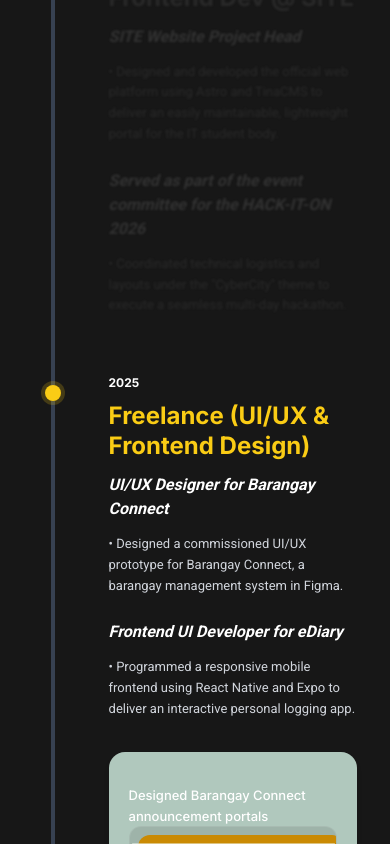
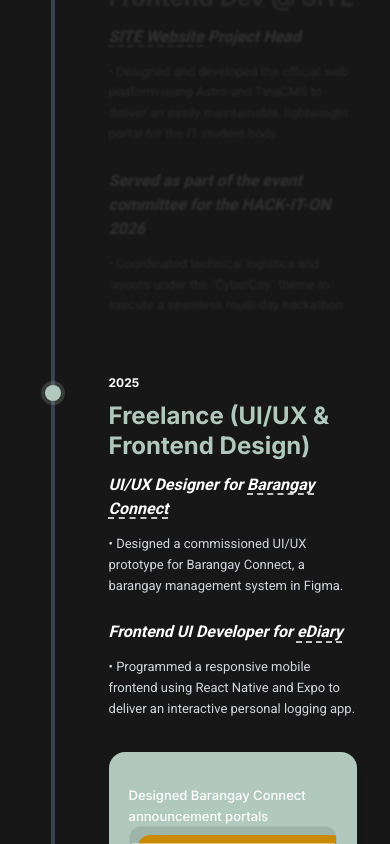
Before and after one commit to davenarchives/daven.dev, a Next.js app: page / in a window 390 px wide. Shown: the part 1535-2379 px from the top of the page. Built offline with nearby package versions, Linux system fonts and the light colour scheme; a web font is replaced by a local one.

Commit message:
feat(experience): re-design links to inline text with unified pastel themes

```diff
--- a/src/components/Experience.tsx
+++ b/src/components/Experience.tsx
@@ -14,11 +14,36 @@ const experiences = [
     title: "Academic",
     roles: [
       {
-        subtitle: "UI/UX & Frontend Lead for Anonywall",
+        subtitle: (
+          <>
+            UI/UX & Frontend Lead for{" "}
+            <a
+              href="https://anonywall-ph.vercel.app"
+              target="_blank"
+              rel="noopener noreferrer"
+              className="underline decoration-dashed underline-offset-4 hover:text-[#91BEE6] dark:hover:text-[#aec5df] transition-colors duration-300"
+            >
+              Anonywall
+            </a>
+          </>
+        ),
         bullet: "Engineered a minimalist, secure interface using modern web frameworks to provide a safe space for student expression."
       },
       {
-        subtitle: "UI/UX & Frontend Lead for SerbiSure (CAPSTONE)",
+        subtitle: (
+          <>
+            UI/UX & Frontend Lead for{" "}
+            <a
+              href="https://www.figma.com/design/sEKkWrxy95dqjIMffPbYnq/SERBISURE-MOBILE?node-id=0-1&t=Ah4jNUSDAcPVA7kT-1"
+              target="_blank"
+              rel="noopener noreferrer"
+              className="underline decoration-dashed underline-offset-4 hover:text-[#91BEE6] dark:hover:text-[#aec5df] transition-colors duration-300"
+            >
+              SerbiSure
+            </a>{" "}
+            (CAPSTONE)
+          </>
+        ),
         bullet: "Prototyped a high-fidelity frontend architecture in Figma to optimize user onboarding for the recruitment platform."
       }
     ],
@@ -46,7 +71,19 @@ const experiences = [
     title: "Programmer’s Varsity (ProgVar) Frontend Dev @ SITE",
     roles: [
       {
-        subtitle: "SITE Website Project Head",
+        subtitle: (
+          <>
+            <a
+              href="https://siteustp.vercel.app"
+              target="_blank"
+              rel="noopener noreferrer"
+              className="underline decoration-dashed underline-offset-4 hover:text-[#C4B5FD] dark:hover:text-[#b5adc6] transition-colors duration-300"
+            >
+              SITE Website
+            </a>{" "}
+            Project Head
+          </>
+        ),
         bullet: "Designed and developed the official web platform using Astro and TinaCMS to deliver an easily maintainable, lightweight portal for the IT student body."
       },
       {
@@ -88,11 +125,35 @@ const experiences = [
     title: "Freelance (UI/UX & Frontend Design)",
     roles: [
       {
-        subtitle: "UI/UX Designer for Barangay Connect",
+        subtitle: (
+          <>
+            UI/UX Designer for{" "}
+            <a
+              href="https://www.figma.com/design/OBjPk2uhfaCAXh0T4X2bE5/Barangay-Connect?node-id=0-1&t=jB9cJKsWJtxRfdp6-1"
+              target="_blank"
+              rel="noopener noreferrer"
+              className="underline decoration-dashed underline-offset-4 hover:text-[#A7F3D0] dark:hover:text-[#b0c8bd] transition-colors duration-300"
+            >
+              Barangay Connect
+            </a>
+          </>
+        ),
         bullet: "Designed a commissioned UI/UX prototype for Barangay Connect, a barangay management system in Figma."
       },
       {
-        subtitle: "Frontend UI Developer for eDiary",
+        subtitle: (
+          <>
+            Frontend UI Developer for{" "}
+            <a
+              href="https://www.figma.com/design/71PZkiXe8DhfrhFMd1XrAC/EDIARY?node-id=309-2&t=pnkbD9WrtLMEfFqc-1"
+              target="_blank"
+              rel="noopener noreferrer"
+              className="underline decoration-dashed underline-offset-4 hover:text-[#A7F3D0] dark:hover:text-[#b0c8bd] transition-colors duration-300"
+            >
+              eDiary
+            </a>
+          </>
+        ),
         bullet: "Programmed a responsive mobile frontend using React Native and Expo to deliver an interactive personal logging app."
       }
     ],
@@ -236,6 +297,11 @@ export function Experience() {
                             if (offset.x < -50) setCurrentImageIndex((prev) => (prev + 1) % numItems);
                             if (offset.x > 50) setCurrentImageIndex((prev) => (prev - 1 + numItems) % numItems);
                           }}
+                          onClick={() => {
+                            if (isActive && (item as any).link) {
+                              window.open((item as any).link, '_blank');
+                            }
+                          }}
                           animate={{
                             zIndex: numItems - diff,
                             scale: 1 - diff * 0.05,
@@ -244,7 +310,7 @@ export function Experience() {
                             opacity: 1 - diff * 0.15,
                           }}
                           transition={{ type: "spring", stiffness: 300, damping: 30 }}
-                          className={`absolute inset-0 rounded-xl overflow-hidden ${isActive ? 'cursor-grab active:cursor-grabbing' : 'pointer-events-none'}`}
+                          className={`absolute inset-0 rounded-xl overflow-hidden ${isActive ? ((item as any).link ? 'cursor-pointer active:cursor-grabbing' : 'cursor-grab active:cursor-grabbing') : 'pointer-events-none'}`}
                         >
                           {item.image ? (
                             <>
@@ -311,6 +377,12 @@ export function Experience() {
           <VerticalTimeline layout="1-column-left" lineColor={isDarkMode ? "#374151" : "#d1d5db"}>
             {experiences.map((exp, index) => {
               const isActive = index === activeSection;
+              const theme = [
+                { hex: "#91BEE6", darkHex: "#aec5df", textClass: "text-[#91BEE6] dark:text-[#aec5df]" },
+                { hex: "#C4B5FD", darkHex: "#b5adc6", textClass: "text-[#C4B5FD] dark:text-[#b5adc6]" },
+                { hex: "#A7F3D0", darkHex: "#b0c8bd", textClass: "text-[#A7F3D0] dark:text-[#b0c8bd]" }
+              ][index];
+              const activeColor = isDarkMode ? theme.darkHex : theme.hex;
 
               return (
                 <div key={index} data-index={index} className="experience-item">
@@ -323,8 +395,8 @@ export function Experience() {
                     }}
                     contentArrowStyle={{ display: 'none' }}
                     iconStyle={{
-                      background: isActive ? '#facc15' : '#d1d5db',
-                      boxShadow: isActive ? '0 0 0 4px rgba(250, 204, 21, 0.2)' : '0 0 0 4px rgba(209, 213, 219, 0.2)',
+                      background: isActive ? activeColor : '#d1d5db',
+                      boxShadow: isActive ? `0 0 0 4px ${activeColor}33` : '0 0 0 4px rgba(209, 213, 219, 0.2)',
                       width: '16px',
                       height: '16px',
                       left: '12px',
@@ -350,7 +422,7 @@ export function Experience() {
                         </span>
                       </div>
 
-                      <h3 className={`font-palanquin text-[24px] lg:text-[28px] font-bold mb-3 leading-tight transition-colors ${isActive ? (isDarkMode ? "text-yellow-400" : "text-cyan-400") : "text-gray-400 dark:text-gray-600"}`}>
+                      <h3 className={`font-palanquin text-[24px] lg:text-[28px] font-bold mb-3 leading-tight transition-colors ${isActive ? theme.textClass : "text-gray-400 dark:text-gray-600"}`}>
                         {exp.title}
                       </h3>
 
@@ -379,7 +451,13 @@ export function Experience() {
                           {exp.card.items[currentImageIndex]?.desc}
                         </p>
                         {exp.card.items[currentImageIndex]?.image && (
-                          <div className="relative w-full h-[180px] rounded-xl overflow-hidden bg-black/5 dark:bg-black/10 border border-black/10 dark:border-white/10">
+                          <div
+                            className={`relative w-full h-[180px] rounded-xl overflow-hidden bg-black/5 dark:bg-black/10 border border-black/10 dark:border-white/10 ${(exp.card.items[currentImageIndex] as any).link ? 'cursor-pointer' : ''}`}
+                            onClick={() => {
+                              const link = (exp.card.items[currentImageIndex] as any).link;
+                              if (link) window.open(link, '_blank');
+                            }}
+                          >
                              <div className="absolute inset-0 bg-[#FDE047] dark:bg-[#CA8A04] translate-x-2 translate-y-2 rounded-xl" />
                              <div className="absolute inset-0 rounded-xl overflow-hidden">
                               <Image
```
Also changed, not shown: .agents/rules/graphify.md (added), .agents/workflows/graphify.md (added).
